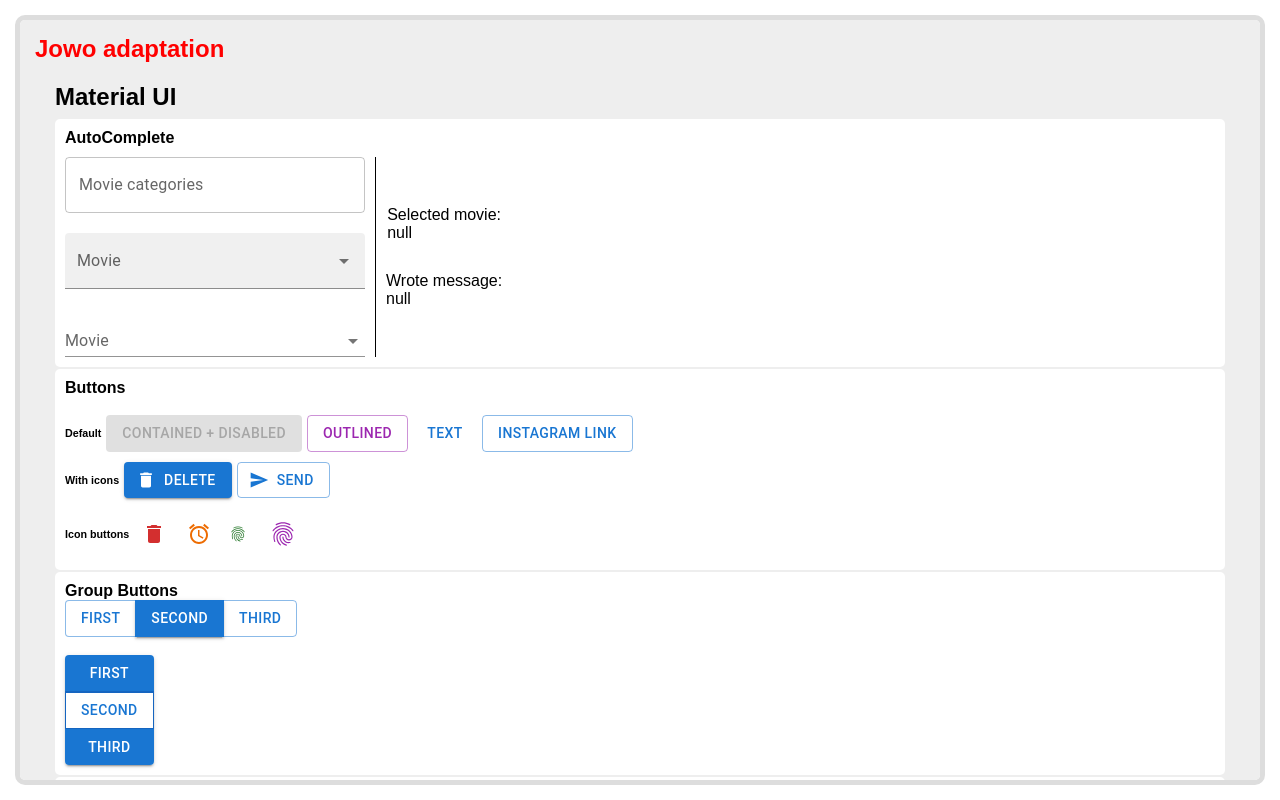
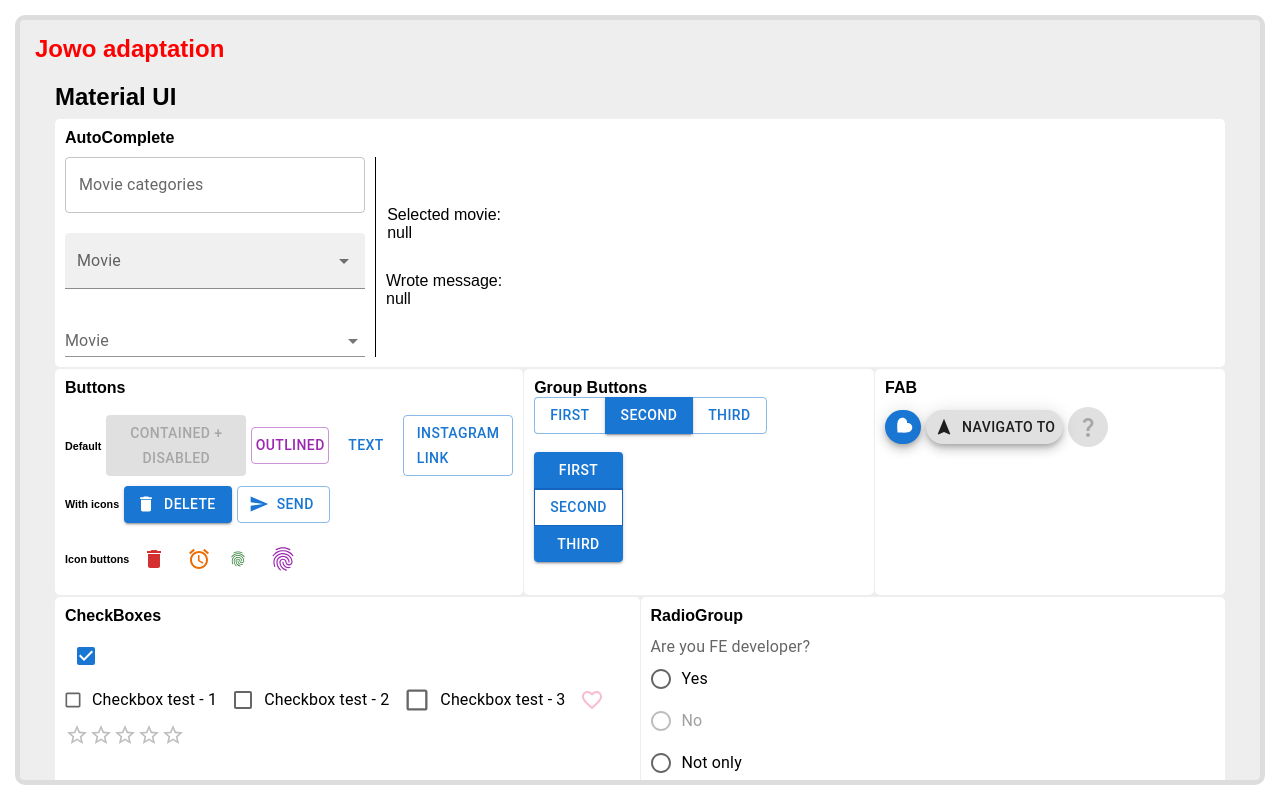
Before and after one commit to partnersinbahamas/jowo-adaptation, a React (Create React App) app: page / in a window 1280 px wide. Built offline with nearby package versions, Linux system fonts and the light colour scheme.

Commit message:
Rating && Radio FAB

```diff
--- a/src/components/Mui/Checkboxes/Checkboxes.tsx
+++ b/src/components/Mui/Checkboxes/Checkboxes.tsx
@@ -1,8 +1,8 @@
-import { Checkbox,FormControlLabel, FormGroup } from '@mui/material';
+import { Checkbox,FormControlLabel, FormGroup, Rating } from '@mui/material';
 import styles from './Checkboxes.module.scss';
 import { useState } from 'react';
 import { Favorite, FavoriteBorder } from '@mui/icons-material';
-import { pink, red } from '@mui/material/colors';
+import { pink } from '@mui/material/colors';
 
 export const Checkboxes = () => {
   const [isChecked, setIsChecked] = useState<boolean>(false);
@@ -67,6 +67,8 @@ export const Checkboxes = () => {
             }
           />
         </FormGroup>
+
+        <Rating />
       </div>
     </div>
   )
--- /dev/null
+++ b/src/components/Mui/DoubleSection/DoubleSection.module.scss
@@ -0,0 +1,5 @@
+.wrapper {
+  width: 100%;
+  display: flex;
+  gap: 1px;
+}
--- /dev/null
+++ b/src/components/Mui/DoubleSection/DoubleSection.tsx
@@ -0,0 +1,14 @@
+import { ReactNode } from 'react';
+import styles from './DoubleSection.module.scss';
+
+type Props = {
+  children: ReactNode,
+}
+
+export const DoubleSection: React.FC<Props> = ({ children }) => {
+  return (
+    <div className={styles.wrapper}>
+      {children}
+    </div>
+  )
+}
--- /dev/null
+++ b/src/components/Mui/Fabs/Fabs.module.scss
@@ -0,0 +1,7 @@
+.container {
+  display: flex;
+  align-items: center;
+  gap: 5px;
+
+  margin-top: 10px;
+}
--- /dev/null
+++ b/src/components/Mui/Fabs/Fabs.tsx
@@ -0,0 +1,34 @@
+import { Favorite, Navigation, QuestionMark, } from "@mui/icons-material"
+import { Fab } from '@mui/material';
+import styles from './Fabs.module.scss';
+
+export const Fabs = () => {
+  return (
+    <div>
+      <h4>FAB</h4>
+
+      <div className={styles.container}>
+        <Fab variant="extended" color="primary" size="small">
+          <Favorite
+            sx={{fontSize: 20,
+            transform: 'rotate(45deg)'
+            }}
+          />
+        </Fab>
+
+        <Fab
+          variant="extended"
+          size="small"
+        >
+          <Navigation fontSize="small" sx={{mr: 1}}/>
+          Navigato to
+        </Fab>
+
+        <Fab disabled size="small">
+          <QuestionMark/>
+        </Fab>
+
+      </div>
+    </div>
+  )
+}
--- a/src/components/Mui/Mui.tsx
+++ b/src/components/Mui/Mui.tsx
@@ -5,6 +5,9 @@ import { Buttons } from './Buttons/Buttons';
 import { GroupButtons } from './GroupButtons/GroupButtons';
 import styles from './Mui.module.scss';
 import { Checkboxes } from './Checkboxes/Checkboxes';
+import { Fabs } from './Fabs/Fabs';
+import { DoubleSection } from './DoubleSection/DoubleSection';
+import { RadioGroup } from './RadioGroup/RadioGroup';
 
 export const Mui = () => {
   return (
@@ -16,6 +19,7 @@ export const Mui = () => {
           <AutoComplete />
         </Section>
 
+        <DoubleSection>
             <Section>
               <Buttons />
             </Section>
@@ -38,8 +42,19 @@ export const Mui = () => {
           </Section>
 
           <Section>
+            <Fabs />
+          </Section>
+        </DoubleSection>
+
+        <DoubleSection>
+          <Section>
             <Checkboxes />
           </Section>
+
+          <Section>
+            <RadioGroup />
+          </Section>
+        </DoubleSection>
       </div>
     </div>
   )
--- /dev/null
+++ b/src/components/Mui/RadioGroup/RadioGroup.module.scss
@@ -0,0 +1,8 @@
+.container {
+  margin-top: 10px;
+}
+
+.item {
+  display: flex;
+  align-items: center;
+}
--- /dev/null
+++ b/src/components/Mui/RadioGroup/RadioGroup.tsx
@@ -0,0 +1,87 @@
+import { Button, FormControl, FormControlLabel, FormHelperText, FormLabel, Radio } from "@mui/material";
+import styles from './RadioGroup.module.scss';
+import { useState } from "react";
+import {RadioGroup as RGroup} from '@mui/material';
+
+export const RadioGroup = () => {
+  const [control, setControl] = useState<any>(null);
+  const [message, setMessage] = useState<string | null>(null);
+  const [isError, setIsError] = useState<boolean>(false);
+
+  const controlHanlder = (event: React.ChangeEvent<HTMLInputElement>) => {
+    const {value} = event.target;
+    setControl(value);
+  }
+
+  const submithandler = (event: React.FormEvent) => {
+    event.preventDefault();
+    setMessage('');
+    setIsError(false);
+
+    if (!control) {
+      setMessage('Please select the control');
+      setIsError(true);
+    }
+  }
+
+  return (
+    <div>
+      <h4>RadioGroup</h4>
+
+      <form className={styles.container} onSubmit={submithandler}>
+        <FormControl error={isError}>
+          <FormLabel>Are you FE developer?</FormLabel>
+
+          <RGroup onChange={controlHanlder}>
+            <div className={styles.item}>
+              <FormControlLabel
+                label="Yes"
+                value="yes"
+                control={
+                  <Radio />
+                }
+              />
+            </div>
+
+            <div className={styles.item}>
+              <FormControlLabel
+                label="No"
+                value='no'
+                control={
+                  <Radio disabled/>
+                }
+              />
+            </div>
+
+            <div className={styles.item}>
+              <FormControlLabel
+                label="Not only"
+                value='notOnly'
+                control={
+                  <Radio />
+                }
+              />
+            </div>
+          </RGroup>
+
+          <FormHelperText>{message}</FormHelperText>
+        <Button
+          variant="contained"
+          color={
+            isError && message
+            ? 'error'
+            : !isError
+              && typeof message === 'string'
+              ? 'success'
+              : 'secondary'
+          }
+          type="submit"
+        >
+            Send
+          </Button>
+
+        </FormControl>
+      </form>
+    </div>
+  );
+};
--- /dev/null
+++ b/src/components/Mui/Rating/Rating.module.scss
@@ -0,0 +1,3 @@
+.container {
+  margin-top: 10px;
+}
--- a/src/components/Section/Section.module.scss
+++ b/src/components/Section/Section.module.scss
@@ -1,5 +1,8 @@
 .section {
+  box-sizing: border-box;
+  width: 100%;
   background-color: #fff;
   border-radius: 5px;
   padding: 10px;
+  flex-grow: 1;
 }
--- a/src/components/Section/Section.tsx
+++ b/src/components/Section/Section.tsx
@@ -2,7 +2,8 @@ import { ReactNode } from 'react';
 import styles from './Section.module.scss';
 
 type Props = {
-  children: ReactNode
+  children: ReactNode,
+  // styles?: {[key: string]: any},
 }
 
 export const Section: React.FC<Props> = ({ children }) => {
```
Also changed, not shown: src/components/Mui/Rating/Rating.tsx (added, +13 -0 lines). Lines whose indentation alone changed are shown as unchanged.
